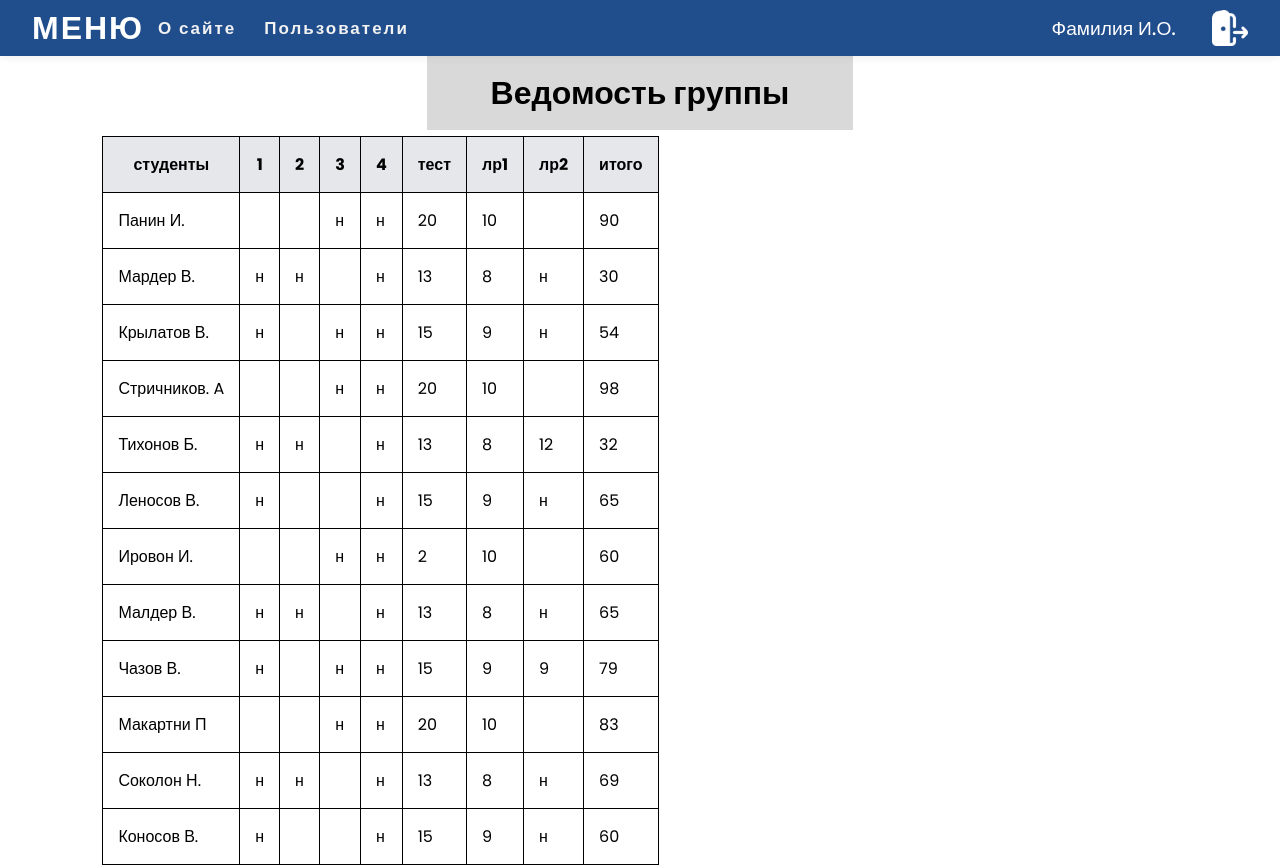
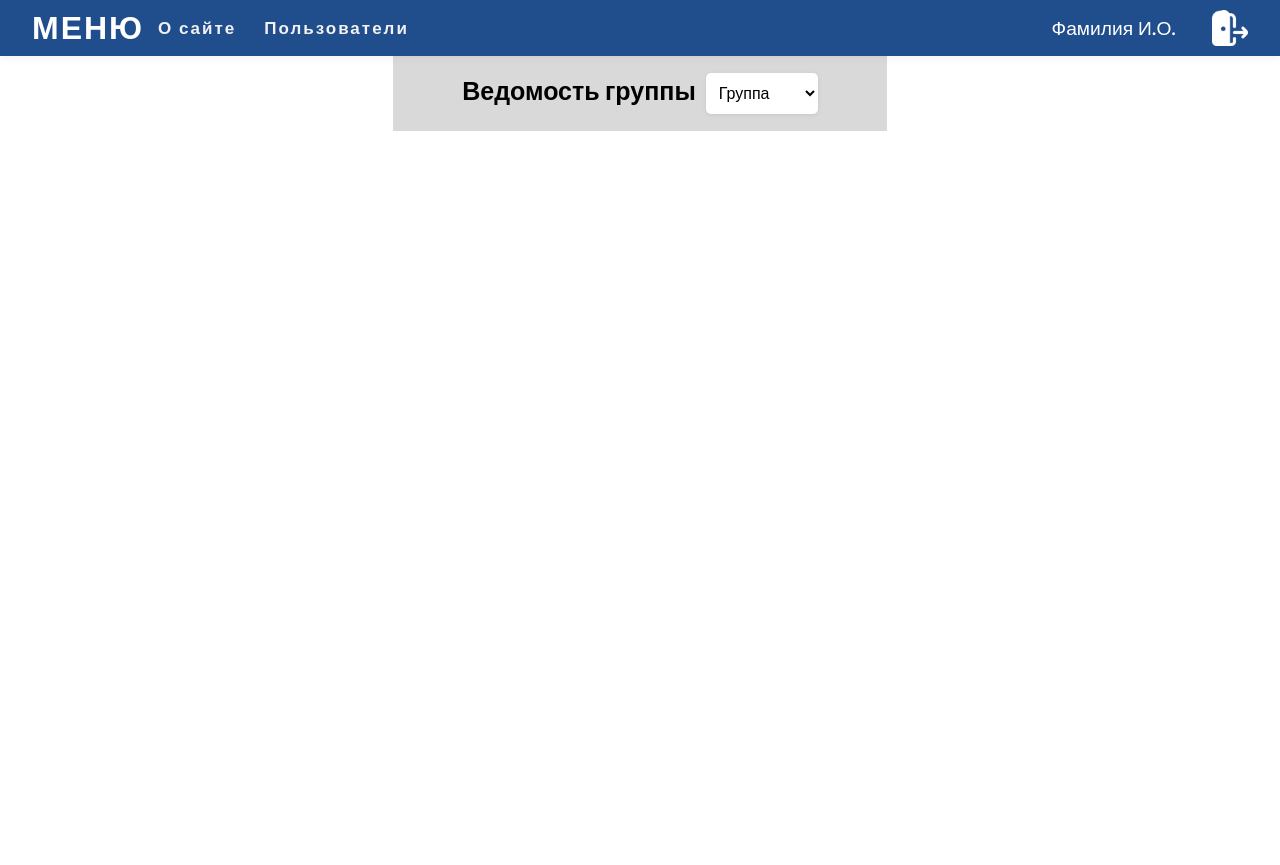
Before and after one commit to LerdPixel/tpr-frontend, a React (Vite) app: page /gradesheet in a window 1280 px wide. After the commit the page ends 800 px from the top, so only its background shows below. Built offline with nearby package versions, Linux system fonts and the light colour scheme; sample sign-in values are in the browser's storage.

Commit message:
table super

```diff
--- a/src/components/ui/select/Select.module.css
+++ b/src/components/ui/select/Select.module.css
@@ -1,9 +1,8 @@
 .selectContainer {
-  position: relative;
-  display: inline-block;
-  width: 100%;
+  /* position: relative; */
+  /* display: inline-block; */
+  width: fit-content;
   max-width: 300px;
-  margin-top: 10px;
 }
 
 .selectInput {
@@ -15,29 +14,17 @@
   font-size: 1rem;
   color: #aaa;
   box-shadow: 0 1px 4px rgba(0,0,0,0.08);
-  appearance: none;
+  /* appearance: none; */
   cursor: pointer;
   outline: none;
   transition: box-shadow 0.2s, border-color 0.2s;
   font-family: inherit;
   font-weight: 400;
+
 }
 
 .selectInput:focus {
   box-shadow: 0 0 0 1px #0078d4;
-}
-
-.selectArrow {
-  position: absolute;
-  top: 50%;
-  right: 9px;
-  transform: translateY(-50%);
-  pointer-events: none;
-  width: 12px;
-  height: 12px;
-  display: flex;
-  align-items: center;
-  justify-content: center;
 }
 
 .selectInput:disabled {
--- a/src/components/ui/select/Select.tsx
+++ b/src/components/ui/select/Select.tsx
@@ -17,6 +17,7 @@ export const SelectList: React.FC<SelectListProps> = ({
   options,
   placeholder = "Select an option",
   onChange,
+  textColor,
 }) => {
   const [selected, setSelected] = React.useState<string>("");
 
@@ -28,10 +29,11 @@ export const SelectList: React.FC<SelectListProps> = ({
   return (
     <div className={classes.selectContainer}>
       <select
-        className={classes.selectInput}
+        className={`${textColor} ${classes.selectInput}`}
         value={selected}
         onChange={handleChange}
       >
+
         <option value="" disabled>
           {placeholder}
         </option>
--- a/src/pages/Gradesheet.tsx
+++ b/src/pages/Gradesheet.tsx
@@ -1,11 +1,12 @@
-import { useState } from "react";
+import { useMemo, useState } from "react";
 import Table from "../components/ui/table/Table.tsx"
 import cl from "../styles/gradesheet.module.css"
 import EditableTable from "../components/ui/table/EditableTable.tsx";
 import AdvancedTable from "../components/ui/table/AdvancedTable.tsx";
+import { SelectList } from "../components/ui/select/Select.tsx";
 
 const Gradesheet = () => {
-  const groups = [
+  const [groupsData, setGroupsData] = useState([
     {
       groupName : 'М25-923',
       columnLabels : ['студенты', '1', '2', '3', '4', 'тест', 'лр1', 'лр2', 'итого'],
@@ -26,47 +27,73 @@ const Gradesheet = () => {
         ['Соколон Н.', '', '', 'н', '', '13', '8', 'н', '69'],
         ['Коносов В.', '', 'н', '+', '', '15', '9', 'н', '60'],
       ]
+    },
+    {
+      groupName : 'Б24-372',
+      columnLabels : ['студенты', '1', '2', '3', '4', '5', '6', '7', '8', 'тест', 'лр1', 'лр2', 'итого'],
+      lections : [1, 2, 3, 4, 5, 6, 7, 8],
+      labs : [11, 10],
+      test : [9],
+      data : [
+        ['Гладков И.', 'н', 'н', '', '', 'н', 'н', '', '', '20', '10', '', '90'],
+        ['Юривец В.', '', '', 'н', '', 'н', 'н', '', '', '13', '8', 'н', '30'],
+        ['Крылакин В.', '', 'н', '', 'н', 'н', '', '', '', '15', '9', 'н', '54'],
+        ['Стричник. A', 'н', 'н', '', '', 'н', 'н', '', '', '20', '10','', '95'],
+        ['Тихон Б.', '', '', 'н', '', 'н', 'н', '', '', '13', '8', '12', '32'],
+        ['Лосов В.', '', 'н', '+', '', 'н', 'н', '', '', '15', '9', 'н', '65'],
+        ['Голувой И.', 'н', 'н', '', '', 'н', 'н', '', '', '2', '10', '', '60' ],
+        ['Малдер В.', '', '', 'н', '', 'н', 'н', '', '', '13', '8', 'н', '65'],
+        ['Чазов В.', '', 'н', '', '', 'н', 'н', '', '', '15', '9', '9', '79'],
+        ['Макартни П', 'н', 'н', '', '', 'н', 'н', '', '', '20', '10', '', '83'],
+        ['Никитосов Н.', '', '', 'н', '', 'н', 'н', '', '', '13', '8', 'н', '69'],
+        ['Стрельковец В.', '', 'н', '+', '', 'н', 'н', '', '', '15', '9', 'н', '60'],
+        ['Морозов В.', '', 'н', '+', '', 'н', 'н', '', '', '15', '9', 'н', '89'],
+        ['Краснов В.', '', 'н', '+', '', 'н', 'н', '', '', '15', '9', 'н', '72'],
+      ]
     }
-  ]
-  const students = ['Панин И.', 'Мардер В.', 'Крылатов В.', 'Стричников. A', 'Тихонов Б.', 'Леносов В.'];
-  const columnLabels = ['студенты', '1', '2', '3', '4', 'тест', 'лр1', 'лр2', 'итого'];
-  const lections = [1, 2, 3, 4]
-  const labs = [6, 7]
-  const test = [5]
-  const [gradesheetValues, setGradesheetValues] = useState([
-  ['Панин И.', 'н', 'н', '', '', '20', '10', '', '90'],
- ['Мардер В.', '', '', 'н', '', '13', '8', 'н', '30'],
- ['Крылатов В.', '', 'н', '', '', '15', '9', 'н', '54'],
- ['Стричников. A', 'н', 'н', '', '', '20', '10','', '98'],
- ['Тихонов Б.', '', '', 'н', '', '13', '8', '12', '32'],
- ['Леносов В.', '', 'н', '+', '', '15', '9', 'н', '65'],
-   ['Ировон И.', 'н', 'н', '', '', '2', '10', '', '60' ],
- ['Малдер В.', '', '', 'н', '', '13', '8', 'н', '65'],
- ['Чазов В.', '', 'н', '', '', '15', '9', '9', '79'],
- ['Макартни П', 'н', 'н', '', '', '20', '10', '', '83'],
- ['Соколон Н.', '', '', 'н', '', '13', '8', 'н', '69'],
- ['Коносов В.', '', 'н', '+', '', '15', '9', 'н', '60'],
-  ]);
+  ])
+  const [selectedGroupId, setSelectedGroupId] = useState(-1)
+  const [selectedGroup, setSelectedGroup] = useState()
+  const options = groupsData.map( (el) => ({"label" : el.groupName, "value" : el.groupName}));
 
-  function mergeArray(line, matrix) {
-    return matrix.map((row, rowNum) => [line[rowNum], ...row])
+  const changeSelectedGroup = (selectedGroupName) => {
+    setSelectedGroupId(groupsData.findIndex((el) => el.groupName === selectedGroupName))
   }
+  const handleGroupChange = (NewData) => {
+    setGroupsData(prev => {
+      const updatedItems = [...prev];
+      if (selectedGroupId != -1)
+        updatedItems[selectedGroupId] = {...updatedItems[selectedGroupId], data : NewData};
+      return updatedItems;
+    })
+  };
 
   return (
 
     <div className={cl.gradesheet_body}>
       <div className={cl.gradesheet_header}>
-        <h1 className="">Ведомость группы</h1>
+        <h1 className={cl.header_label}>Ведомость группы</h1>
+        <div className={cl.select_block}>
+        <SelectList
+          placeholder="Группа"
+          options={options}
+          textColor={cl.my_color}
+          onChange={changeSelectedGroup}
+        />
         </div>
+      </div>
+      {selectedGroupId >= 0 &&
         <AdvancedTable
-        data={gradesheetValues}
-        setData={setGradesheetValues}
-        columnLabels={columnLabels}
-        uneditableCols={[...test, ...labs]}
-        boolCols={lections}
+          data={groupsData[selectedGroupId].data}
+          setData={handleGroupChange}
+          columnLabels={groupsData[selectedGroupId].columnLabels}
+          uneditableCols={[...groupsData[selectedGroupId].test, ...groupsData[selectedGroupId].labs]}
+          boolCols={groupsData[selectedGroupId].lections}
           tableCl={cl.table}
         />
+      }
     </div>
+
 
   );
 };
--- a/src/pages/registration.tsx
+++ b/src/pages/registration.tsx
@@ -41,6 +41,7 @@ const Registration = () => {
         <MyInput placeholder="Email" value={formData.email} onChange={e => handleChange("email", e.target.value)} />
         <MyInput type="password" placeholder="Пароль" value={formData.password} onChange={e => handleChange("password", e.target.value)}  />
         <MyInput type="password" placeholder="Повторите пароль" value={formData.confirmPassword} onChange={e => handleChange("confirmPassword", e.target.value)}  />
+        <div className="select_container">
         <SelectList
           options={[
             { label: "Семинарист", value: "Семинарист" },
@@ -50,9 +51,8 @@ const Registration = () => {
           ]}
           onChange={value => handleChange("group", value)}
           placeholder = "Группа"
-        >
-
-        </SelectList>
+        />
+        </div>
 
         <MyButton type="submit" className="submit-button">
           Зарегистрироваться
--- a/src/styles/App.css
+++ b/src/styles/App.css
@@ -200,3 +200,9 @@
     border: 2px solid orange;
     font-weight: bold;
 }
+
+.select_container {
+    align-items: left;
+    margin-top: 10px;
+    width: 100%;
+}
--- a/src/styles/gradesheet.module.css
+++ b/src/styles/gradesheet.module.css
@@ -2,14 +2,24 @@
     width: 100%;
 }
 .gradesheet_header {
-    width: fit-content;
+    width: max-content;
     margin: auto;
     display: flex;
     justify-content: center;
     background-color: #D9D9D9;
     padding: 0.8rem 4rem;
 }
+.header_label {
+    padding: 0.5vh 5px;
+    font-size: 25px;
+}
+.select_block {
+    padding: 0.5vh 5px;
+}
 .table {
     margin-left: 8vw;
     margin-top: 0.8vh;
 }
+.my_color {
+    color: black;
+}
```
Also changed, not shown: src/components/ui/select/arrow_down.png (added). Lines whose indentation alone changed are shown as unchanged.
